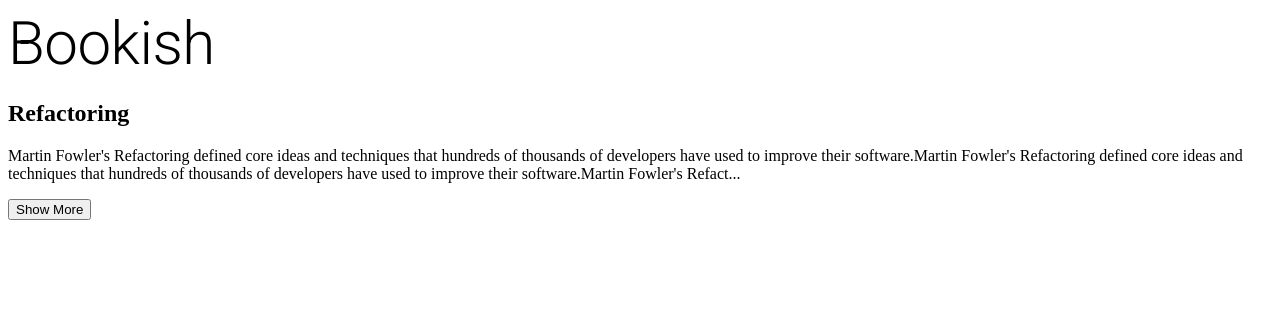
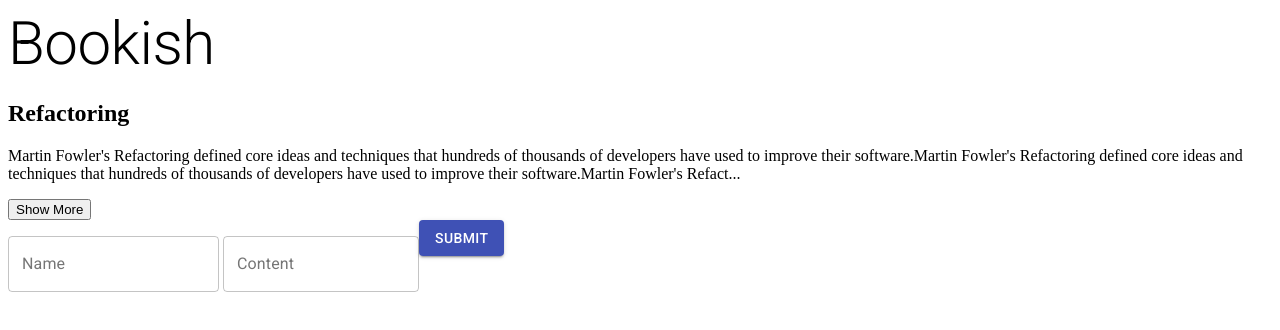
Before and after one commit to alejandrotoledoweb/bookish-react, a React (Create React App) app: page /books/1 in a window 1280 px wide. Shown: the top 330 px of the page. Built offline with nearby package versions, Linux system fonts and the light colour scheme; data requests are answered from the project's data file.

Commit message:
create the reviews component and the reviews form with its test

```diff
--- a/src/components/BookDetail.jsx
+++ b/src/components/BookDetail.jsx
@@ -1,9 +1,14 @@
 import React, { useState, useEffect } from 'react';
+import ReviewList from './ReviewList';
+import TextField from '@material-ui/core/TextField';
+import Button from '@material-ui/core/Button';
 
 const BookDetail = ({ book }) => {
   const [limit] = useState(300);
   const [showMore, setShowMore] = useState(false);
   const [showLess, setShowLess] = useState(false);
+  const [name, setName] = useState('');
+  const [content, setContent] = useState('');
 
   const handleShowText = (e) => {
     e.preventDefault();
@@ -42,6 +47,32 @@
           Show Less
         </button>
       )}
+      <form noValidate autoComplete="off">
+        {' '}
+        <TextField
+          label="Name"
+          name="name"
+          margin="normal"
+          variant="outlined"
+          value={name}
+          onChange={(e) => setName(e.target.value)}
+        />{' '}
+        <TextField
+          name="content"
+          label="Content"
+          margin="normal"
+          variant="outlined"
+          multiline
+          maxRows="4"
+          value={content}
+          onChange={(e) => setContent(e.target.value)}
+        />
+        <Button variant="contained" color="primary" name="submit">
+          Submit
+        </Button>
+      </form>
+
+      {book?.reviews && <ReviewList reviews={book.reviews} />}
     </div>
   );
 };
--- /dev/null
+++ b/src/components/ReviewList.jsx
@@ -0,0 +1,15 @@
+import React from 'react';
+
+const ReviewList = ({ reviews }) => {
+  return (
+    <div data-test="reviews-container">
+      {reviews.map((review) => (
+        <div key={review.name + review.date} className="review">
+          {review.name}
+        </div>
+      ))}
+    </div>
+  );
+};
+
+export default ReviewList;
```
Also changed, not shown: 2 other files (tests, documents, lock files or other folders).
